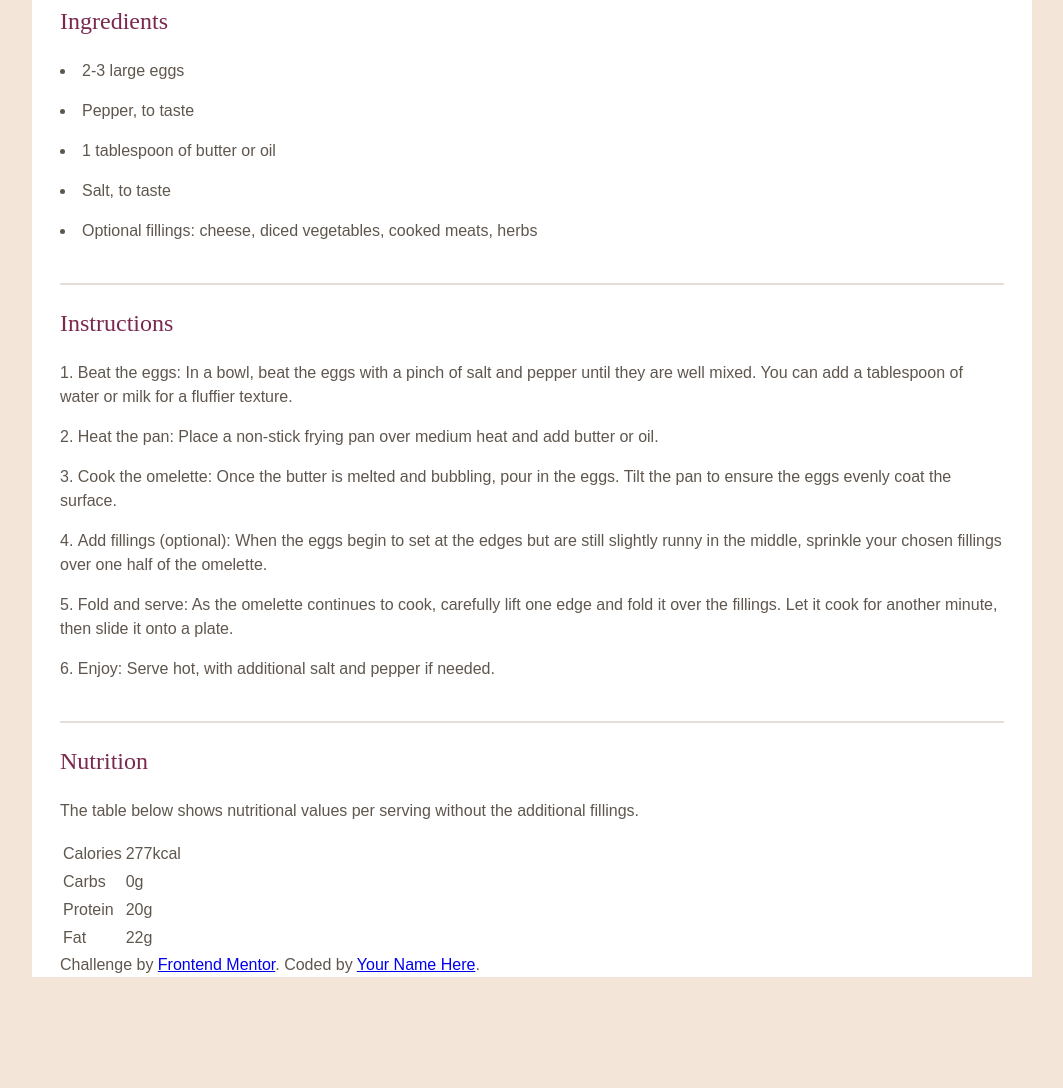
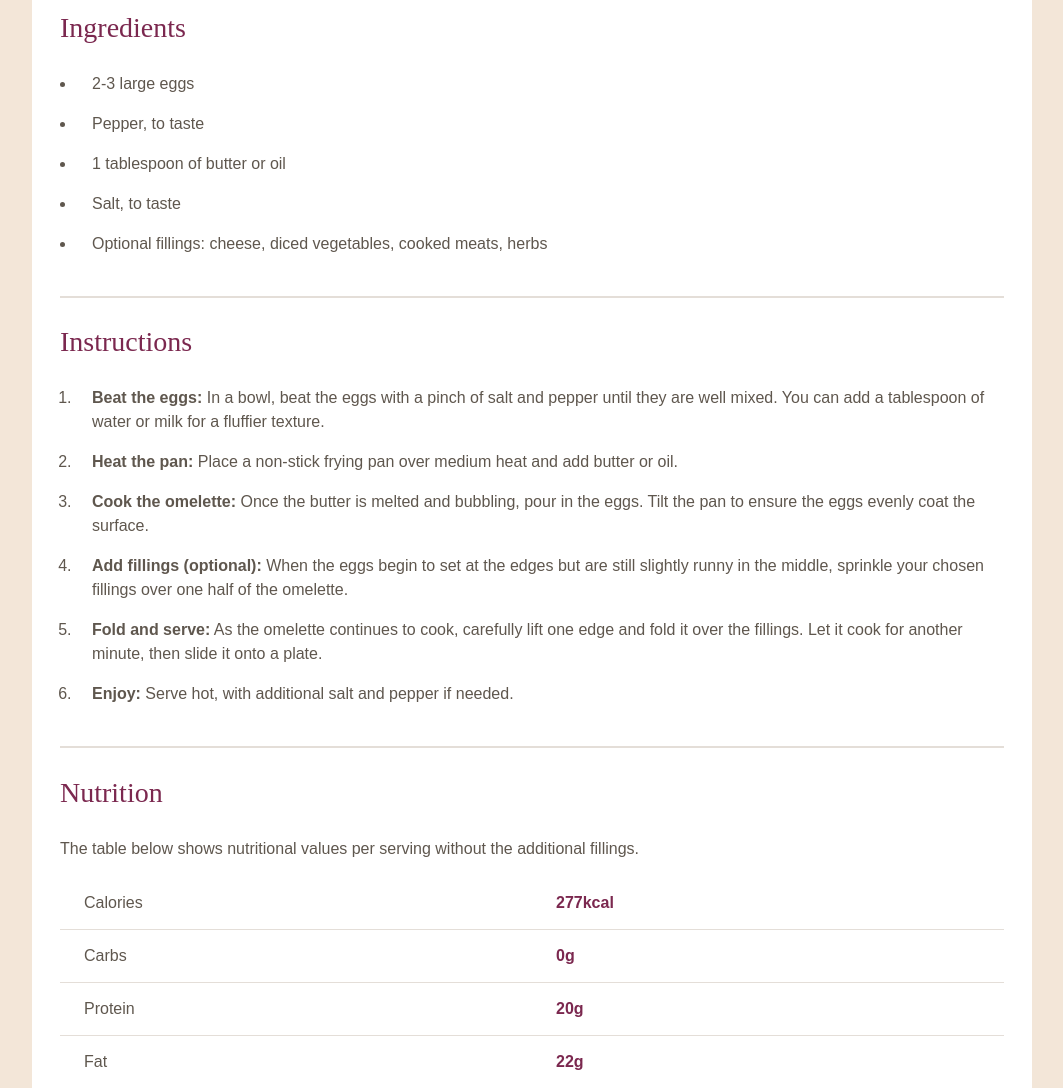
Before and after one commit to osman-beni/recipe-page, a plain HTML site: page index.html in a window 1280 px wide. Shown: the part 816-1904 px from the top of the page, without its empty margins (108-1171 px from the left). Before the commit the page ends 1793 px from the top, so only its background shows below. Drawn offline with Linux system fonts and the light colour scheme; a web font is replaced by a local one.

Commit message:
Build table layout

```diff
--- a/index.html
+++ b/index.html
@@ -73,26 +73,26 @@
         <ol>
 
             <li>
-                Beat the eggs: In a bowl, beat the eggs with a pinch of salt and pepper until they are well mixed.
+                <span>Beat the eggs:</span>  In a bowl, beat the eggs with a pinch of salt and pepper until they are well mixed.
                 You can add a tablespoon of water or milk for a fluffier texture.
             </li>
             <li>
-                Heat the pan: Place a non-stick frying pan over medium heat and add butter or oil.
+                <span>Heat the pan:</span> Place a non-stick frying pan over medium heat and add butter or oil.
             </li>
             <li>
-                Cook the omelette: Once the butter is melted and bubbling, pour in the eggs. Tilt the pan to ensure
+                <span>Cook the omelette:</span> Once the butter is melted and bubbling, pour in the eggs. Tilt the pan to ensure
                 the eggs evenly coat the surface.
             </li>
             <li>
-                Add fillings (optional): When the eggs begin to set at the edges but are still slightly runny in the
+                <span>Add fillings (optional):</span> When the eggs begin to set at the edges but are still slightly runny in the
                 middle, sprinkle your chosen fillings over one half of the omelette.
             </li>
             <li>
-                Fold and serve: As the omelette continues to cook, carefully lift one edge and fold it over the
+                <span>Fold and serve:</span> As the omelette continues to cook, carefully lift one edge and fold it over the
                 fillings. Let it cook for another minute, then slide it onto a plate.
             </li>
             <li>
-                Enjoy: Serve hot, with additional salt and pepper if needed.
+                <span>Enjoy:</span> Serve hot, with additional salt and pepper if needed.
             </li>
         </ol>
 
@@ -132,11 +132,6 @@
 
     </section>
 
-
-    <div class="attribution">
-        Challenge by <a href="https://www.frontendmentor.io?ref=challenge" target="_blank">Frontend Mentor</a>.
-        Coded by <a href="#">Your Name Here</a>.
-    </div>
 </div>
 </body>
 </html>
--- a/style.css
+++ b/style.css
@@ -72,6 +72,9 @@
 
         --font-body: 'Outfit';
         --font-heading: 'Young Serif';
+
+        accent-color: var(--rose-800);
+        color-scheme: light;
     }
 }
 
@@ -96,16 +99,22 @@
 
     h2 {
         color: var(--rose-800);
+        font-size: 1.75rem;
     }
 
-    ol , ul {
+    ol, ul {
         padding-left: 0;
-        list-style-position: inside;
     }
 
-    ol li + li , ul li + li {
+    ol li + li, ul li + li {
         margin-top: 16px;
     }
+
+    section li {
+        padding-left: 16px;
+        margin-left: 16px;
+    }
+
 }
 
 @layer layout {
@@ -147,5 +156,31 @@
     section:not(:last-of-type) {
         border-bottom: 2px solid var(--stone-150);
         padding-bottom: 24px;
+
     }
+
+    .instructions ol li span {
+        font-weight: 700;
+    }
+
+    .nutrition table {
+        border-collapse: collapse;
+        table-layout: fixed;
+        width: 100%;
+    }
+
+    .nutrition table td:not(tr:last-child td) {
+        border-bottom: 1px solid var(--stone-150);
+    }
+
+   .nutrition table td {
+       padding: 14px 24px;
+   }
+
+    .nutrition td:last-of-type {
+        color: var(--rose-800);
+        font-weight: 700;
+    }
+
+
 }
```
